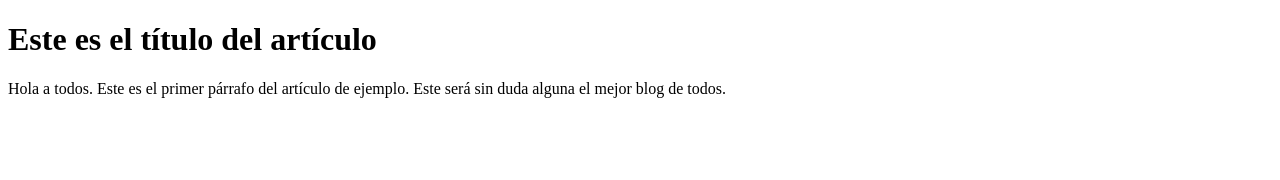
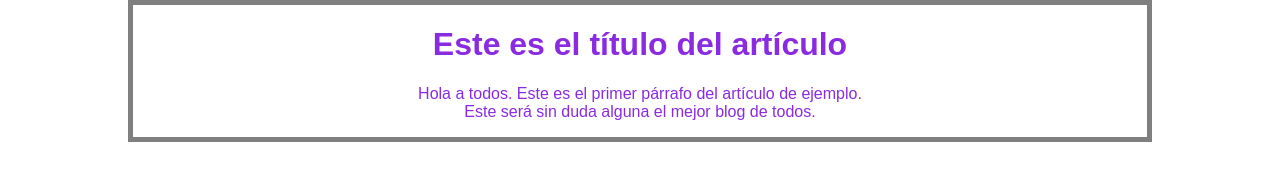
Before and after one commit to stereohj/mejorblog, a plain HTML site: page index.html in a window 1280 px wide. Drawn offline with Linux system fonts and the light colour scheme.

Commit message:
cuerpo de texto con estilo aplicado y articulo inicial modificado (v1)

```diff
--- a/index.html
+++ b/index.html
@@ -10,7 +10,8 @@
 <body>
     <div id="articulo">
         <h1>Este es el título del artículo</h1>
-        <p>Hola a todos. Este es el primer párrafo del artículo de ejemplo. Este será sin duda alguna el mejor blog de todos.</p>
+        <p>Hola a todos. Este es el primer párrafo del artículo de ejemplo.
+        <br>Este será sin duda alguna el mejor blog de todos.</p>
     </div>
 </body>
 </html>
--- a/styles/style.css
+++ b/styles/style.css
@@ -0,0 +1,10 @@
+body {
+    font-family: Arial;
+    color: blueviolet;
+    margin: 0px 10% 0px 10%;
+    text-align: center;
+}
+
+#articulo {
+    border: 5px solid gray;
+}
```
